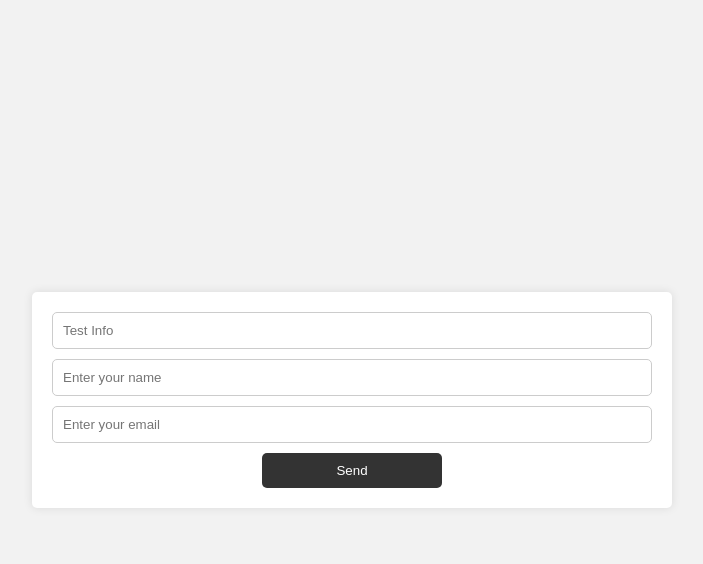
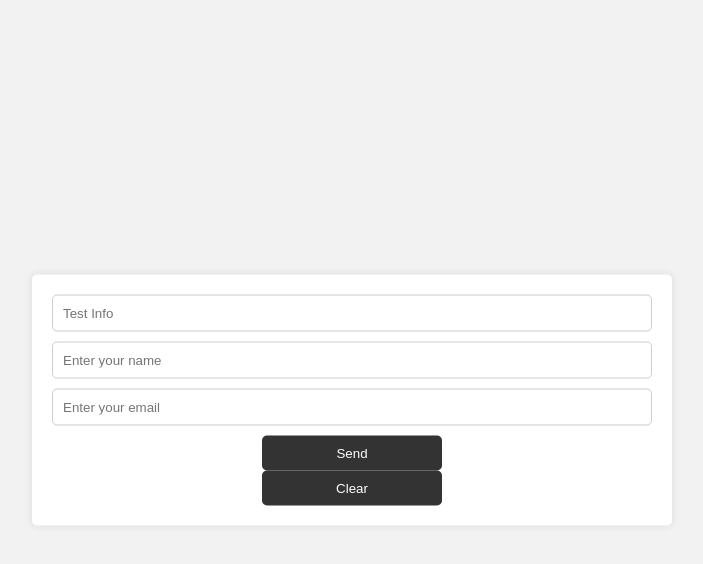
Before and after one commit to devkavin/otptest, a PHP site: page / in a window 1280 px wide. Shown: the top 564 px of the page, without its empty margins (288-991 px from the left). Run offline with PHP 8.4, Linux system fonts and the light colour scheme.

Commit message:
modified:   index.php Clear Button Added

```diff
--- a/index.php
+++ b/index.php
@@ -17,6 +17,7 @@
             <input type="text" name="name" value="" placeholder="Enter your name"><br>
             <input type="text" name="email" value="" placeholder="Enter your email">
             <button type="submit" name="button">Send</button>
+            <button type="reset" name="button">Clear</button>
             </div>
 </form>
     </body>
```
